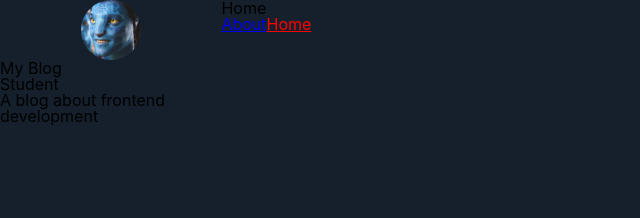
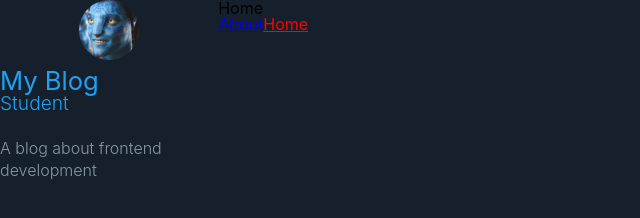
Before and after one commit to RenanArantes/my-blog, a Gatsby site: page / in a window 1280 px wide. Shown: the whole page, without its empty margins (0-640 px from the left). Built offline with nearby package versions, Linux system fonts and the light colour scheme; Gatsby itself is replaced by a stand-in of ours.

Commit message:
profile styles - 5 layouts e styled components

```diff
--- a/src/components/Profile/index.js
+++ b/src/components/Profile/index.js
@@ -2,6 +2,14 @@ import React from 'react'
 import { useStaticQuery, graphql } from 'gatsby'
 
 import Avatar from '../Avatar'
+
+import {
+  ProfileWrapper,
+  ProfileLink,
+  ProfileAuthor,
+  ProfilePosition,
+  ProfileDescription,
+} from './styles'
 
 const Profile = () => {
   const {
@@ -21,12 +29,15 @@ const Profile = () => {
 `)
 
   return (
-    <div className="Profile-wrapper">
-      <Avatar />
-      <h1>{title}</h1>
-      <h2>{position}</h2>
-      <p>{description}</p>
-    </div>
+    <ProfileWrapper>
+      <ProfileLink to="/about">
+        <Avatar />
+        <ProfileAuthor>{title}
+          <ProfilePosition>{position}</ProfilePosition>
+        </ProfileAuthor>
+      </ProfileLink>
+      <ProfileDescription>{description}</ProfileDescription>
+    </ProfileWrapper>
   )
 }
 
--- /dev/null
+++ b/src/components/Profile/styles.js
@@ -0,0 +1,33 @@
+import styled from 'styled-components'
+import { Link } from 'gatsby'
+
+export const ProfileWrapper = styled.section`
+  color: #8899a6;
+  display: flex;
+  flex-direction: column;
+`
+export const ProfileLink = styled(Link)`
+  color: #8899a6;
+  text-decoration: none;
+  transition: color 0.5s;
+
+  &:hover {
+    color: #1fa1f2;
+  }
+`
+export const ProfileAuthor = styled.h1`
+  font-size: 1.6rem;
+  margin: 0.5rem auto 1.5rem;
+`
+
+export const ProfilePosition = styled.small`
+  display: block;
+  font-size: 1.2rem;
+  font-weight: 300;
+`
+
+export const ProfileDescription = styled.p`
+  font-size: 1rem;
+  font-weight: 300;
+  line-height: 1.4;
+`
```
